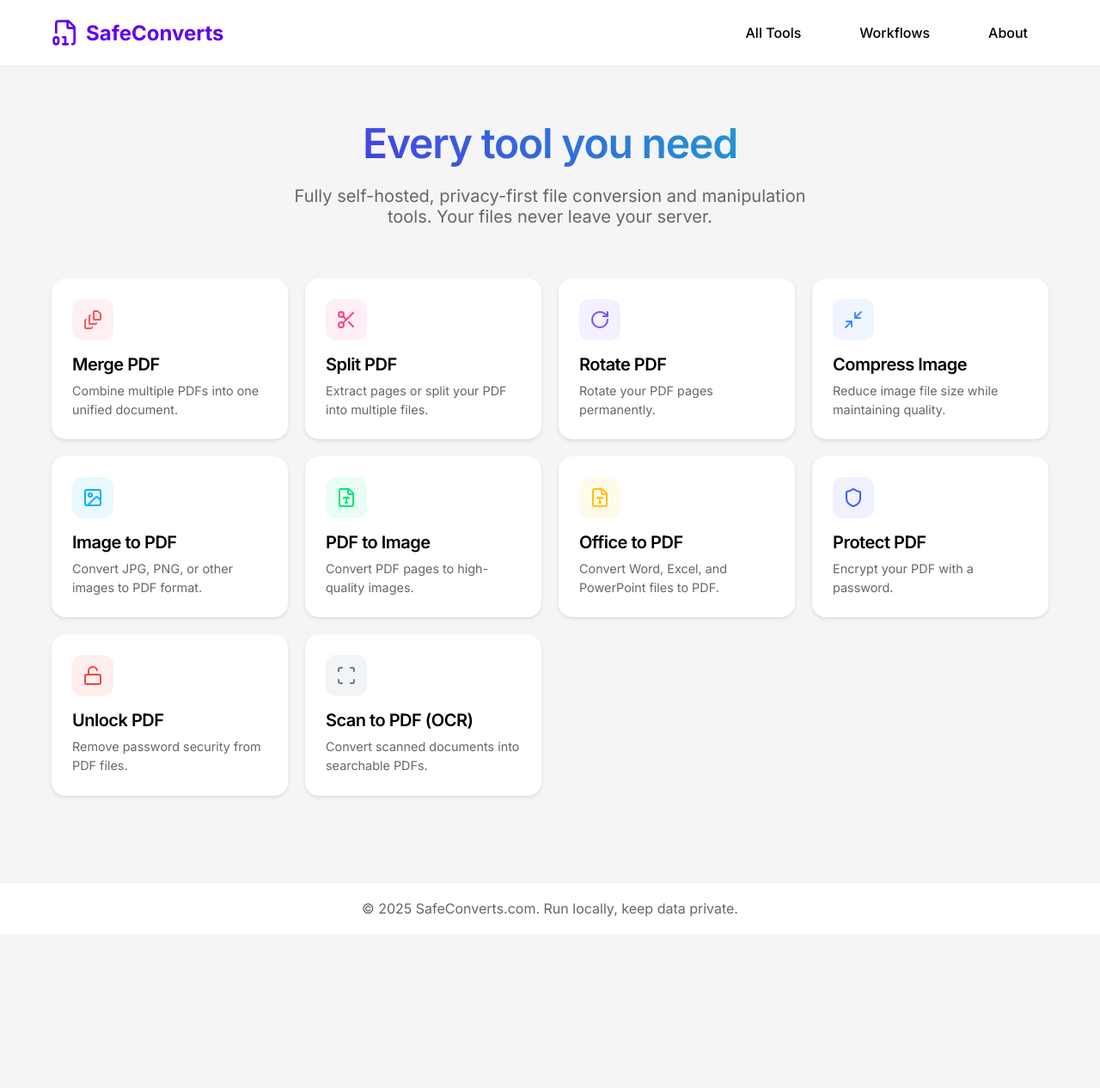
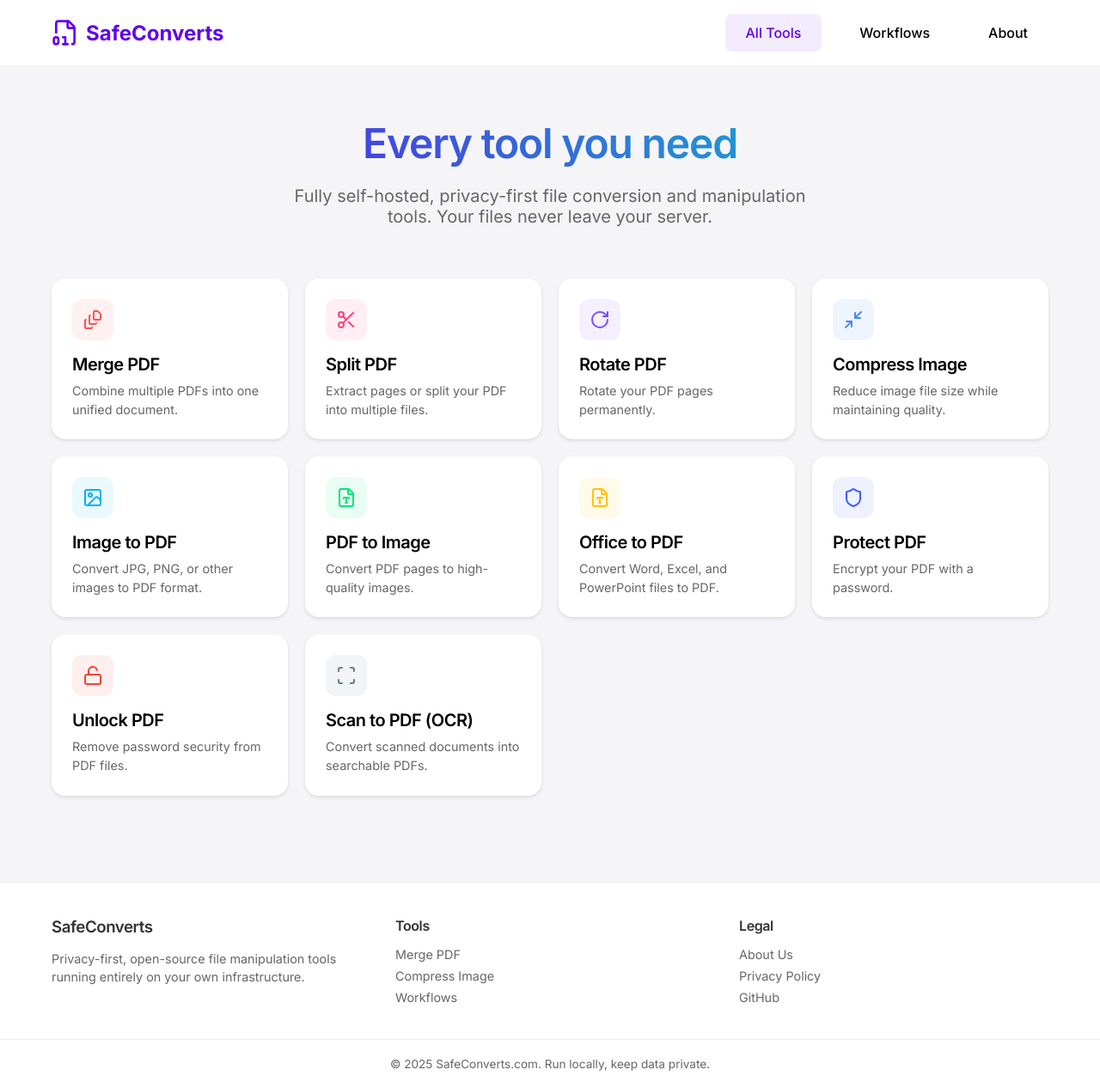
Before and after one commit to sarthakvarshney8081/safeconvert, a Next.js app in the folder frontend/: page / in a window 1280 px wide. Shown: the whole page at 86% size. Before the commit the page ends 1087 px from the top, so only its background shows below. Built offline with nearby package versions, Linux system fonts and the light colour scheme.

Commit message:
Enhance Navbar responsiveness and update Footer with Privacy link

```diff
--- a/frontend/app/layout.tsx
+++ b/frontend/app/layout.tsx
@@ -22,9 +22,41 @@ export default function RootLayout({
         <main style={{ flex: 1, paddingBottom: 40 }}>
           {children}
         </main>
-        <footer style={{ background: '#fff', padding: '20px 0', borderTop: '1px solid #eee', textAlign: 'center', color: '#666' }}>
-          <div className="container">
-            © {new Date().getFullYear()} <a href="https://SafeConverts.com" style={{ textDecoration: 'none', color: '#666' }}>SafeConverts.com</a>. Run locally, keep data private.
+        <footer style={{ background: '#fff', borderTop: '1px solid #eee', color: '#666', marginTop: 'auto' }}>
+          <div className="container" style={{ padding: '40px 20px', display: 'grid', gridTemplateColumns: 'repeat(auto-fit, minmax(200px, 1fr))', gap: '40px' }}>
+            {/* Branding Column */}
+            <div>
+              <h3 style={{ marginBottom: '15px', color: '#333' }}>SafeConverts</h3>
+              <p style={{ fontSize: '0.9rem', lineHeight: '1.5' }}>
+                Privacy-first, open-source file manipulation tools running entirely on your own infrastructure.
+              </p>
+            </div>
+
+            {/* Quick Links */}
+            <div>
+              <h4 style={{ marginBottom: '15px', color: '#333', fontSize: '1rem' }}>Tools</h4>
+              <ul style={{ listStyle: 'none', padding: 0, fontSize: '0.9rem', display: 'flex', flexDirection: 'column', gap: '8px' }}>
+                <li><a href="/tools/merge-pdf">Merge PDF</a></li>
+                <li><a href="/tools/compress-image">Compress Image</a></li>
+                <li><a href="/workflow">Workflows</a></li>
+              </ul>
+            </div>
+
+            {/* Legal */}
+            <div>
+              <h4 style={{ marginBottom: '15px', color: '#333', fontSize: '1rem' }}>Legal</h4>
+              <ul style={{ listStyle: 'none', padding: 0, fontSize: '0.9rem', display: 'flex', flexDirection: 'column', gap: '8px' }}>
+                <li><a href="/about">About Us</a></li>
+                <li><a href="/privacy">Privacy Policy</a></li>
+                <li><a href="https://github.com/sarthakvarshney8081/safeconvert">GitHub</a></li>
+              </ul>
+            </div>
+          </div>
+
+          <div style={{ borderTop: '1px solid #eee', padding: '20px', textAlign: 'center', fontSize: '0.85rem' }}>
+            <div className="container">
+              © {new Date().getFullYear()} <a href="https://SafeConverts.com" style={{ textDecoration: 'none', color: 'inherit' }}>SafeConverts.com</a>. Run locally, keep data private.
+            </div>
           </div>
         </footer>
       </body>
--- a/frontend/components/ui/Navbar.tsx
+++ b/frontend/components/ui/Navbar.tsx
@@ -1,27 +1,109 @@
+"use client";
+
 import Link from 'next/link';
-import { FileDigit, Menu } from 'lucide-react';
+import { usePathname } from 'next/navigation';
+import { FileDigit, Menu, X } from 'lucide-react';
+import { useState } from 'react';
 
 export default function Navbar() {
+    const pathname = usePathname();
+    const [isMenuOpen, setIsMenuOpen] = useState(false);
+
+    const links = [
+        { href: '/', label: 'All Tools' },
+        { href: '/workflow', label: 'Workflows' },
+        { href: '/about', label: 'About' },
+    ];
+
+    const isActive = (path: string) => {
+        if (path === '/' && pathname !== '/') return false;
+        return pathname.startsWith(path);
+    };
+
     return (
         <nav style={{
             background: 'var(--surface)',
             borderBottom: '1px solid #eee',
-            padding: '16px 0',
             position: 'sticky',
             top: 0,
             zIndex: 50
         }}>
-            <div className="container" style={{ display: 'flex', alignItems: 'center', justifyContent: 'space-between' }}>
+            <div className="container" style={{ display: 'flex', alignItems: 'center', justifyContent: 'space-between', padding: '16px 20px' }}>
                 <Link href="/" style={{ display: 'flex', alignItems: 'center', gap: '8px', fontWeight: 'bold', fontSize: '1.5rem', color: 'var(--primary)' }}>
                     <FileDigit size={32} />
                     SafeConverts
                 </Link>
-                <div style={{ display: 'flex', gap: '20px' }}>
-                    <Link href="/" className="btn">All Tools</Link>
-                    <Link href="/workflow" className="btn">Workflows</Link>
-                    <Link href="/about" className="btn">About</Link>
+
+                {/* Desktop Menu */}
+                <div className="desktop-menu" style={{ display: 'flex', gap: '20px' }}>
+                    {links.map(link => (
+                        <Link
+                            key={link.href}
+                            href={link.href}
+                            className={`btn ${isActive(link.href) ? 'btn-active' : ''}`}
+                            style={{
+                                color: isActive(link.href) ? 'var(--primary)' : 'inherit',
+                                background: isActive(link.href) ? 'rgba(98, 0, 238, 0.08)' : 'transparent',
+                            }}
+                        >
+                            {link.label}
+                        </Link>
+                    ))}
                 </div>
+
+                {/* Mobile Menu Button */}
+                <button
+                    className="mobile-toggle"
+                    onClick={() => setIsMenuOpen(!isMenuOpen)}
+                    style={{ background: 'none', border: 'none', cursor: 'pointer', color: '#333' }}
+                >
+                    {isMenuOpen ? <X size={24} /> : <Menu size={24} />}
+                </button>
             </div>
+
+            {/* Mobile Menu Dropdown */}
+            {isMenuOpen && (
+                <div style={{
+                    position: 'absolute',
+                    top: '100%',
+                    left: 0,
+                    right: 0,
+                    background: 'var(--surface)',
+                    borderBottom: '1px solid #eee',
+                    padding: '20px',
+                    display: 'flex',
+                    flexDirection: 'column',
+                    gap: '10px',
+                    boxShadow: '0 4px 6px -1px rgba(0, 0, 0, 0.1)'
+                }}>
+                    {links.map(link => (
+                        <Link
+                            key={link.href}
+                            href={link.href}
+                            onClick={() => setIsMenuOpen(false)}
+                            style={{
+                                padding: '12px',
+                                borderRadius: '8px',
+                                color: isActive(link.href) ? 'var(--primary)' : 'inherit',
+                                background: isActive(link.href) ? 'rgba(98, 0, 238, 0.08)' : 'transparent',
+                                fontWeight: 500
+                            }}
+                        >
+                            {link.label}
+                        </Link>
+                    ))}
+                </div>
+            )}
+
+            <style jsx>{`
+                .desktop-menu { display: flex; }
+                .mobile-toggle { display: none; }
+
+                @media (max-width: 768px) {
+                    .desktop-menu { display: none !important; }
+                    .mobile-toggle { display: block !important; }
+                }
+            `}</style>
         </nav>
     );
 }
```
